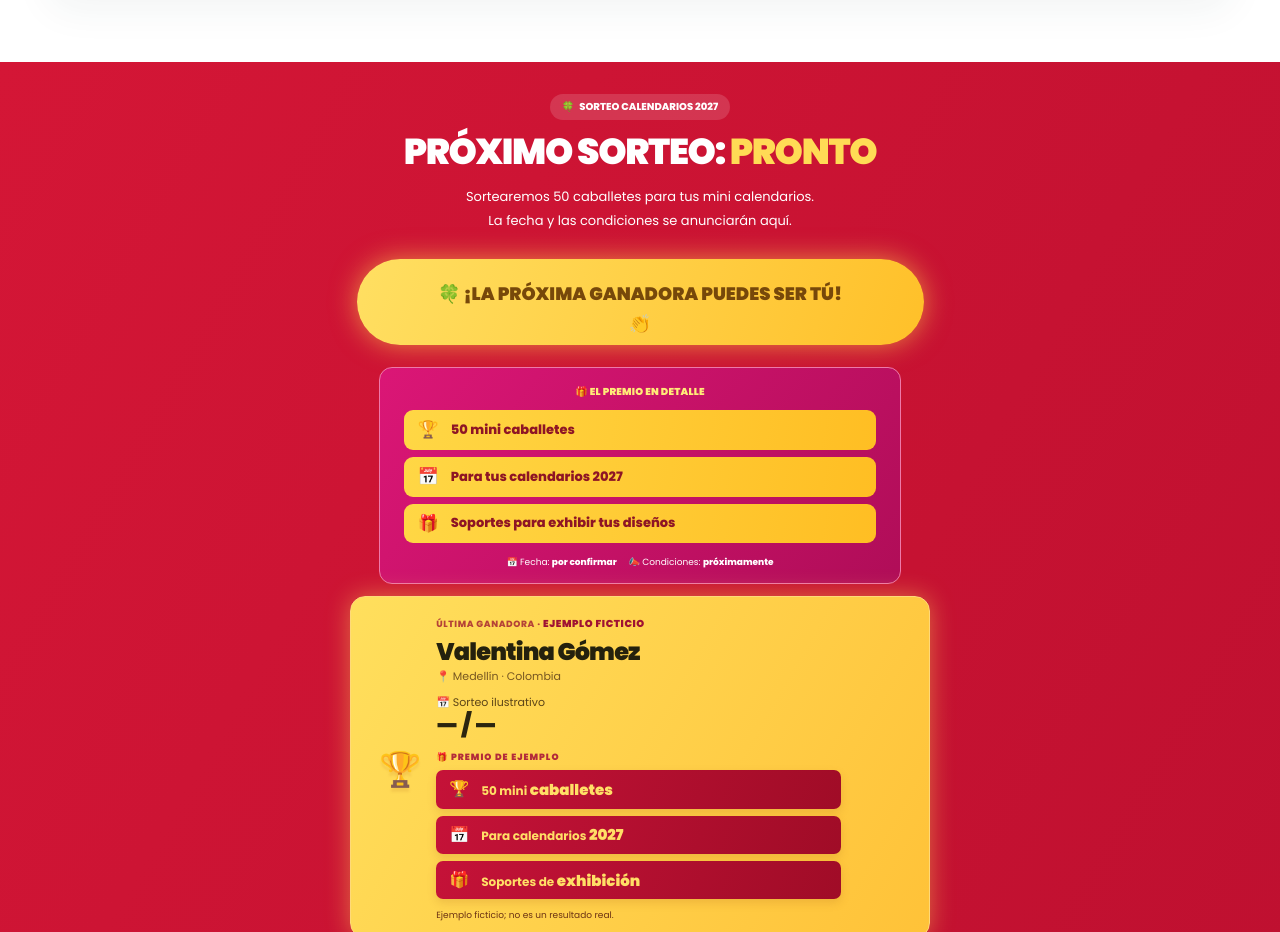
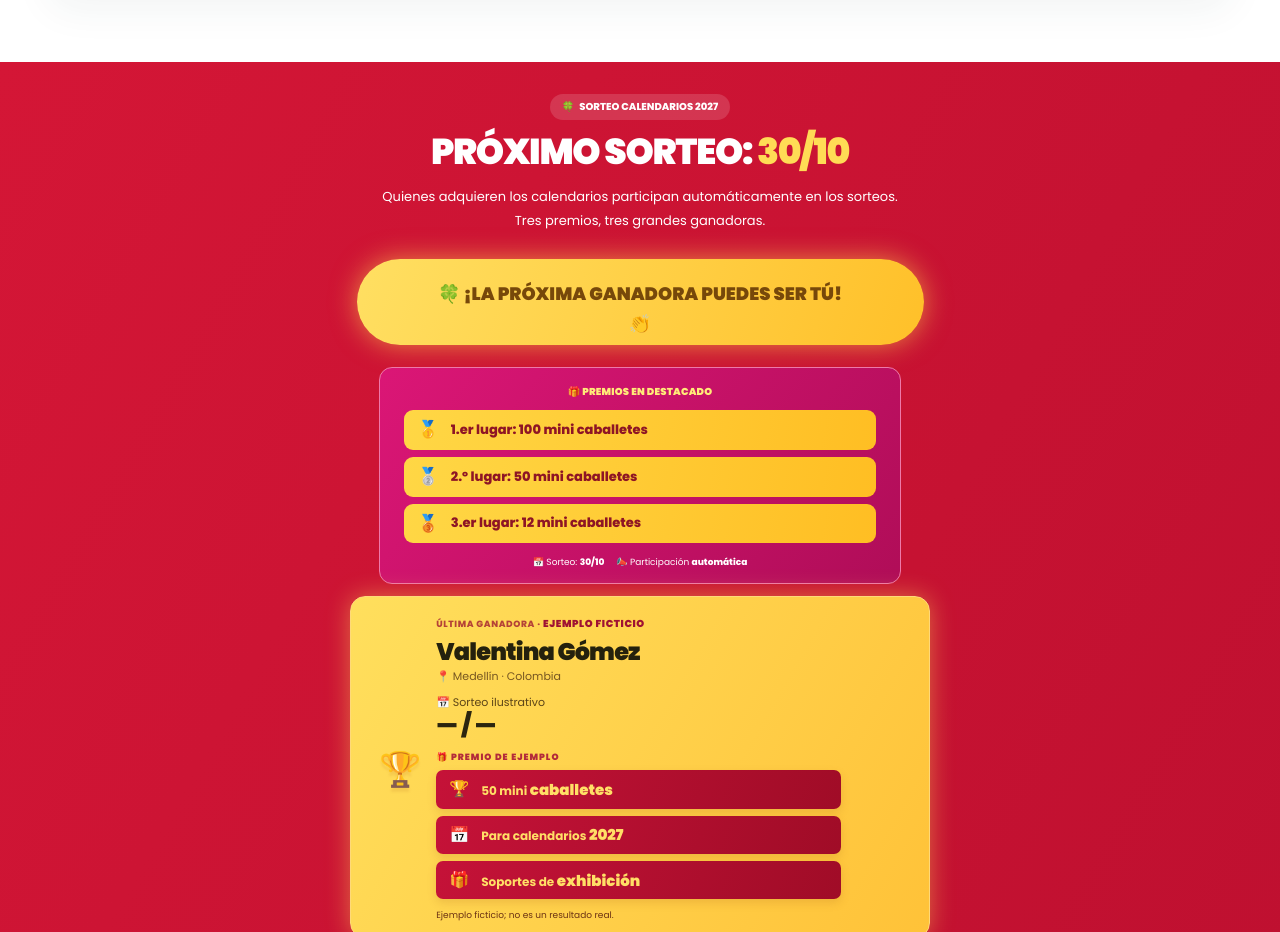
Before and after one commit to EzequielMKT/Web-app-Calendarios-, a website: page public/index.html in a window 1280 px wide. Shown: the part 1400-2332 px from the top of the page. Drawn offline with Linux system fonts and the light colour scheme.

Commit message:
Set October30 giveaway date and three mini easel prize tiers

```diff
--- a/public/index.html
+++ b/public/index.html
@@ -14,9 +14,9 @@
     <section class="community section" aria-labelledby="community-title"><div class="community-symbol" aria-hidden="true">◉</div><div><span class="eyebrow">CREAR ES MEJOR EN COMUNIDAD</span><h2 id="community-title">Nos vemos en WhatsApp</h2><p>Un espacio para estar en contacto y conocer las novedades de la colección.</p></div><button class="button whatsapp" data-action="group">Unirme al grupo <span aria-hidden="true">→</span></button></section>
     <section class="giveaway raffle-section" id="sorteo" aria-labelledby="raffle-title">
       <div class="raffle-inner">
-        <div class="raffle-header"><span class="raffle-kicker"><span aria-hidden="true">🍀</span> SORTEO CALENDARIOS 2027</span><h2 id="raffle-title">PRÓXIMO SORTEO: <em>PRONTO</em></h2><p>Sortearemos 50 caballetes para tus mini calendarios.<br>La fecha y las condiciones se anunciarán aquí.</p></div>
+        <div class="raffle-header"><span class="raffle-kicker"><span aria-hidden="true">🍀</span> SORTEO CALENDARIOS 2027</span><h2 id="raffle-title">PRÓXIMO SORTEO: <em>30/10</em></h2><p>Quienes adquieren los calendarios participan automáticamente en los sorteos.<br>Tres premios, tres grandes ganadoras.</p></div>
         <div class="raffle-invitation"><span>🍀 ¡LA PRÓXIMA GANADORA PUEDES SER TÚ!</span><span class="raffle-applause" aria-hidden="true">👏</span></div>
-        <div class="raffle-prize-panel"><h3 class="raffle-panel-label">🎁 EL PREMIO EN DETALLE</h3><div class="raffle-prize-list"><div class="raffle-prize-row"><span aria-hidden="true">🏆</span><strong>50 mini caballetes</strong></div><div class="raffle-prize-row"><span aria-hidden="true">📅</span><strong>Para tus calendarios 2027</strong></div><div class="raffle-prize-row"><span aria-hidden="true">🎁</span><strong>Soportes para exhibir tus diseños</strong></div></div><div class="raffle-dates"><span>📅 Fecha: <b>por confirmar</b></span><span>📣 Condiciones: <b>próximamente</b></span></div></div>
+        <div class="raffle-prize-panel"><h3 class="raffle-panel-label">🎁 PREMIOS EN DESTACADO</h3><div class="raffle-prize-list"><div class="raffle-prize-row"><span aria-hidden="true">🥇</span><strong>1.er lugar: 100 mini caballetes</strong></div><div class="raffle-prize-row"><span aria-hidden="true">🥈</span><strong>2.º lugar: 50 mini caballetes</strong></div><div class="raffle-prize-row"><span aria-hidden="true">🥉</span><strong>3.er lugar: 12 mini caballetes</strong></div></div><div class="raffle-dates"><span>📅 Sorteo: <b>30/10</b></span><span>📣 Participación <b>automática</b></span></div></div>
         <article class="winner-card"><div class="winner-trophy" aria-hidden="true">🏆</div><div class="winner-content"><span class="winner-caption">ÚLTIMA GANADORA · <b>EJEMPLO FICTICIO</b></span><h3>Valentina Gómez</h3><p class="winner-city">📍 Medellín · Colombia</p><p class="winner-date">📅 Sorteo ilustrativo<strong>— / —</strong></p><h4 class="winner-prize-label">🎁 PREMIO DE EJEMPLO</h4><div class="winner-prize-list"><div class="winner-prize-row"><span aria-hidden="true">🏆</span><span>50 mini <strong>caballetes</strong></span></div><div class="winner-prize-row"><span aria-hidden="true">📅</span><span>Para calendarios <strong>2027</strong></span></div><div class="winner-prize-row"><span aria-hidden="true">🎁</span><span>Soportes de <strong>exhibición</strong></span></div></div><p class="winner-fiction-note">Ejemplo ficticio; no es un resultado real.</p></div></article>
       </div>
     </section>
```
Also changed, not shown: README.md.
